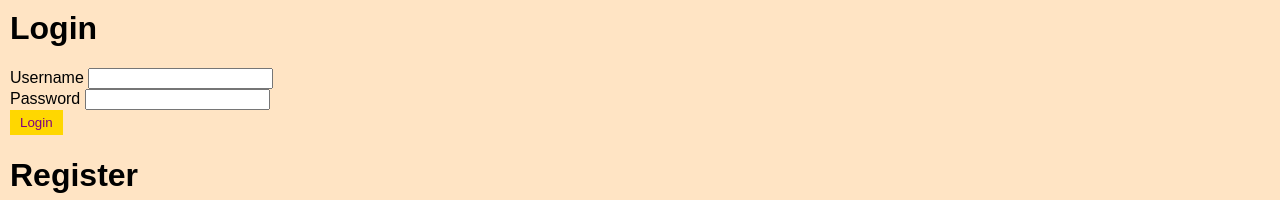
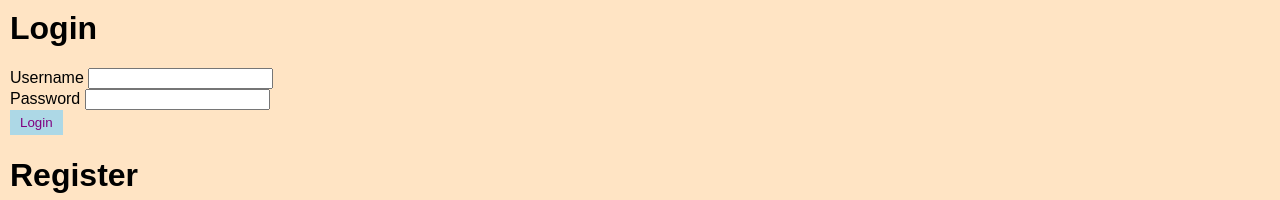
Before and after one commit to Neelima677/Login-Registration, a plain HTML site: page index.html in a window 1280 px wide. In both pictures the pointer is over the button "Login". Shown: the top 200 px of the page. Drawn offline with Linux system fonts and the light colour scheme.

Commit message:
Update styles.css

```diff
--- a/styles.css
+++ b/styles.css
@@ -37,5 +37,5 @@ button {
 }
 
 button:hover {
-    background-color: #FFD700;
+    background-color: #ADD8E6;
 }
```
